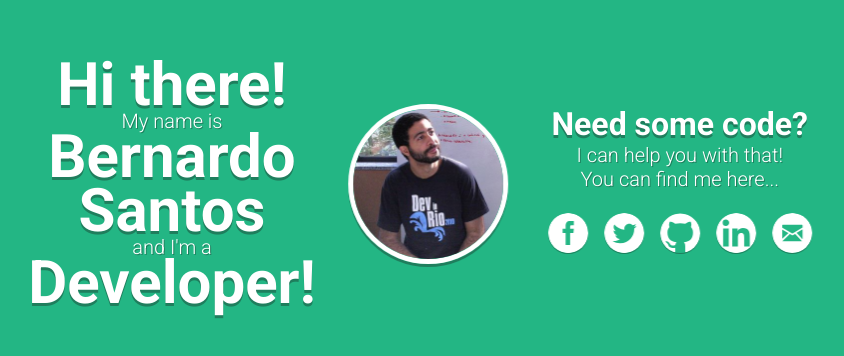
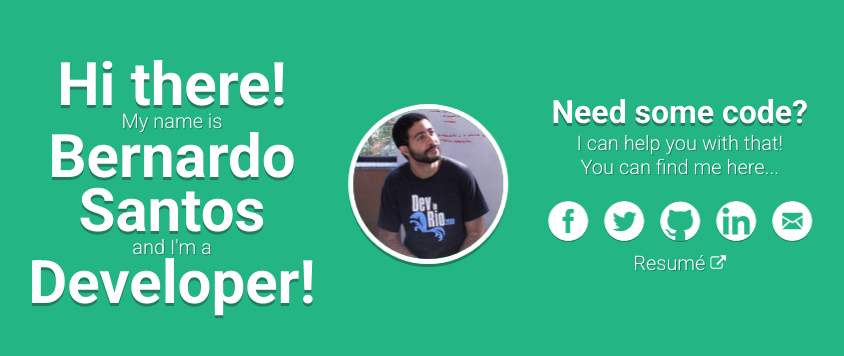
Before and after one commit to bernardocs/bernardocs.github.io, a website: page index.html in a window 1280 px wide. Shown: the part 216-572 px from the top of the page, without its empty margins (216-1060 px from the left). Drawn offline with Linux system fonts and the light colour scheme.

Commit message:
adding resume link and adding target='_blank' at all anchors

```diff
--- a/index.html
+++ b/index.html
@@ -56,11 +56,11 @@
 					<span>You can find me here...</span>
 					<div class="introduction__socialMedia">
 						<!-- Facebook -->
-						<a href="http://fb.com/csantos.bernardo" class="introduction__facebook">
+						<a target="_blank" href="http://fb.com/csantos.bernardo" class="introduction__facebook">
 							<svg xmlns="http://www.w3.org/2000/svg" viewBox="0 0 486.392 486.392"><path d="M243.196 0C108.891 0 0 108.891 0 243.196s108.891 243.196 243.196 243.196 243.196-108.891 243.196-243.196C486.392 108.861 377.501 0 243.196 0zm62.866 243.165l-39.854.03-.03 145.917h-54.689V243.196H175.01v-50.281l36.479-.03-.061-29.609c0-41.039 11.126-65.997 59.431-65.997h40.249v50.311h-25.171c-18.817 0-19.729 7.022-19.729 20.124l-.061 25.171h45.234l-5.319 50.28z"/></svg>
 						</a>
 						<!-- Twitter -->
-						<a href="http://twitter.com/bernardocsantos" class="introduction__twitter">
+						<a target="_blank" href="http://twitter.com/bernardocsantos" class="introduction__twitter">
 							<svg version="1.1" id="Capa_1" xmlns="http://www.w3.org/2000/svg" xmlns:xlink="http://www.w3.org/1999/xlink" x="0px" y="0px" viewBox="0 0 486.392 486.392" style="enable-background:new 0 0 486.392 486.392;" xml:space="preserve">
 							<g><g>
 							<path d="M243.196,0C108.891,0,0,108.891,0,243.196s108.891,243.196,243.196,243.196
@@ -76,7 +76,7 @@
 							</svg>
 						</a>
 						<!-- Github -->
-						<a href="http://github.com/bernardocs" class="introduction__github">
+						<a target="_blank" href="http://github.com/bernardocs" class="introduction__github">
 							<svg version="1.1" id="Capa_1" xmlns="http://www.w3.org/2000/svg" xmlns:xlink="http://www.w3.org/1999/xlink" x="0px" y="0px" viewBox="0 0 438.549 438.549" style="enable-background:new 0 0 438.549 438.549;" xml:space="preserve">
 								<g>
 									<path d="M409.132,114.573c-19.608-33.596-46.205-60.194-79.798-79.8C295.736,15.166,259.057,5.365,219.271,5.365
@@ -103,12 +103,12 @@
 							</svg>
 						</a>
 						<!-- Linkedin -->
-						<a href="http://linkedin.com/in/bernardocsantos" class="introduction__linkedin">
+						<a target="_blank" href="http://linkedin.com/in/bernardocsantos" class="introduction__linkedin">
 							<svg xmlns="http://www.w3.org/2000/svg" viewBox="0 0 97.75 97.75"><path d="M48.875 0C21.882 0 0 21.882 0 48.875S21.882 97.75 48.875 97.75 97.75 75.868 97.75 48.875 75.868 0 48.875 0zM30.562 81.966h-13.74V37.758h13.74v44.208zm-6.867-50.251a7.968 7.968 0 0 1-7.969-7.968 7.968 7.968 0 0 1 7.969-7.964c4.392 0 7.962 3.57 7.962 7.964 0 4.399-3.571 7.968-7.962 7.968zm58.328 50.251H68.294V60.467c0-5.127-.095-11.721-7.142-11.721-7.146 0-8.245 5.584-8.245 11.35v21.869H39.179V37.758h13.178v6.041h.185c1.835-3.476 6.315-7.14 13-7.14 13.913 0 16.481 9.156 16.481 21.059v24.248z"/></svg>
 
 						</a>
 						<!-- Email -->
-						<a href="mailto:bernardo.csantos@gmail.com" class="introduction__mail">
+						<a target="_blank" href="mailto:bernardo.csantos@gmail.com" class="introduction__mail">
 							<svg version="1.1" id="Capa_1" xmlns="http://www.w3.org/2000/svg" xmlns:xlink="http://www.w3.org/1999/xlink" x="0px" y="0px"
 							 viewBox="0 0 612 612" style="enable-background:new 0 0 612 612;" xml:space="preserve">
 								<g><g><path d="M306,612c-28.152,0-55.284-3.672-81.396-11.016c-26.112-7.347-50.49-17.646-73.134-30.906
@@ -133,6 +133,25 @@
 							</svg>
 						</a>
 					</div>
+					<a target="_blank" href="https://github.com/bernardocs/resume" class="introduction__resume">
+						Resumé
+						<svg version="1.1" id="Capa_1" xmlns="http://www.w3.org/2000/svg" xmlns:xlink="http://www.w3.org/1999/xlink" x="0px" y="0px" viewBox="0 0 511.626 511.627" xml:space="preserve">
+						<g><g><path d="M392.857,292.354h-18.274c-2.669,0-4.859,0.855-6.563,2.573c-1.718,1.708-2.573,3.897-2.573,6.563v91.361
+						c0,12.563-4.47,23.315-13.415,32.262c-8.945,8.945-19.701,13.414-32.264,13.414H82.224c-12.562,0-23.317-4.469-32.264-13.414
+						c-8.945-8.946-13.417-19.698-13.417-32.262V155.31c0-12.562,4.471-23.313,13.417-32.259c8.947-8.947,19.702-13.418,32.264-13.418
+						h200.994c2.669,0,4.859-0.859,6.57-2.57c1.711-1.713,2.566-3.9,2.566-6.567V82.221c0-2.662-0.855-4.853-2.566-6.563
+						c-1.711-1.713-3.901-2.568-6.57-2.568H82.224c-22.648,0-42.016,8.042-58.102,24.125C8.042,113.297,0,132.665,0,155.313v237.542
+						c0,22.647,8.042,42.018,24.123,58.095c16.086,16.084,35.454,24.13,58.102,24.13h237.543c22.647,0,42.017-8.046,58.101-24.13
+						c16.085-16.077,24.127-35.447,24.127-58.095v-91.358c0-2.669-0.856-4.859-2.574-6.57
+						C397.709,293.209,395.519,292.354,392.857,292.354z"/>
+						<path d="M506.199,41.971c-3.617-3.617-7.905-5.424-12.85-5.424H347.171c-4.948,0-9.233,1.807-12.847,5.424
+						c-3.617,3.615-5.428,7.898-5.428,12.847s1.811,9.233,5.428,12.85l50.247,50.248L198.424,304.067
+						c-1.906,1.903-2.856,4.093-2.856,6.563c0,2.479,0.953,4.668,2.856,6.571l32.548,32.544c1.903,1.903,4.093,2.852,6.567,2.852
+						s4.665-0.948,6.567-2.852l186.148-186.148l50.251,50.248c3.614,3.617,7.898,5.426,12.847,5.426s9.233-1.809,12.851-5.426
+						c3.617-3.616,5.424-7.898,5.424-12.847V54.818C511.626,49.866,509.813,45.586,506.199,41.971z"/>
+						</g></g><g></g><g></g><g></g><g></g><g></g><g></g><g></g><g></g><g></g><g></g><g></g><g></g><g></g><g></g><g></g>
+						</svg>
+					</a>
 				</div>
 			</div>
 		</section>
--- a/scss/style.scss
+++ b/scss/style.scss
@@ -186,4 +186,20 @@ body {
 	&__mail:hover > svg {
 		fill: $blue;
 	}
+
+	&__resume {
+		color: #fff;
+		font-weight: 100;
+		text-shadow: 1px 1px $slighly-dark-green;
+		text-decoration: none;
+
+		&:hover {
+			text-decoration: underline;
+		}
+
+		> svg {
+			width: 1rem;
+			fill: #fff;
+		}
+	}
 }
```
Also changed, not shown: css/style.css.
